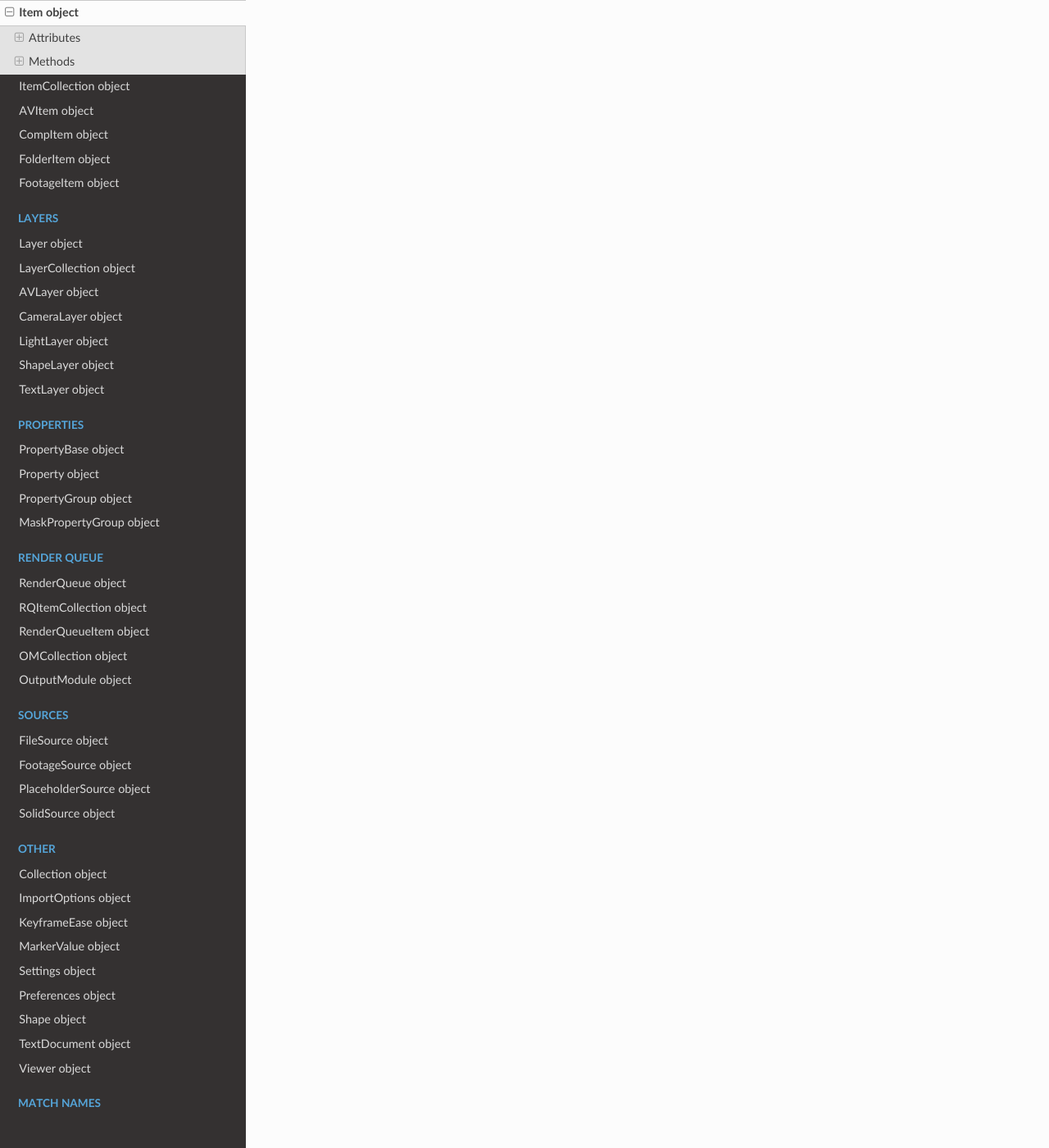
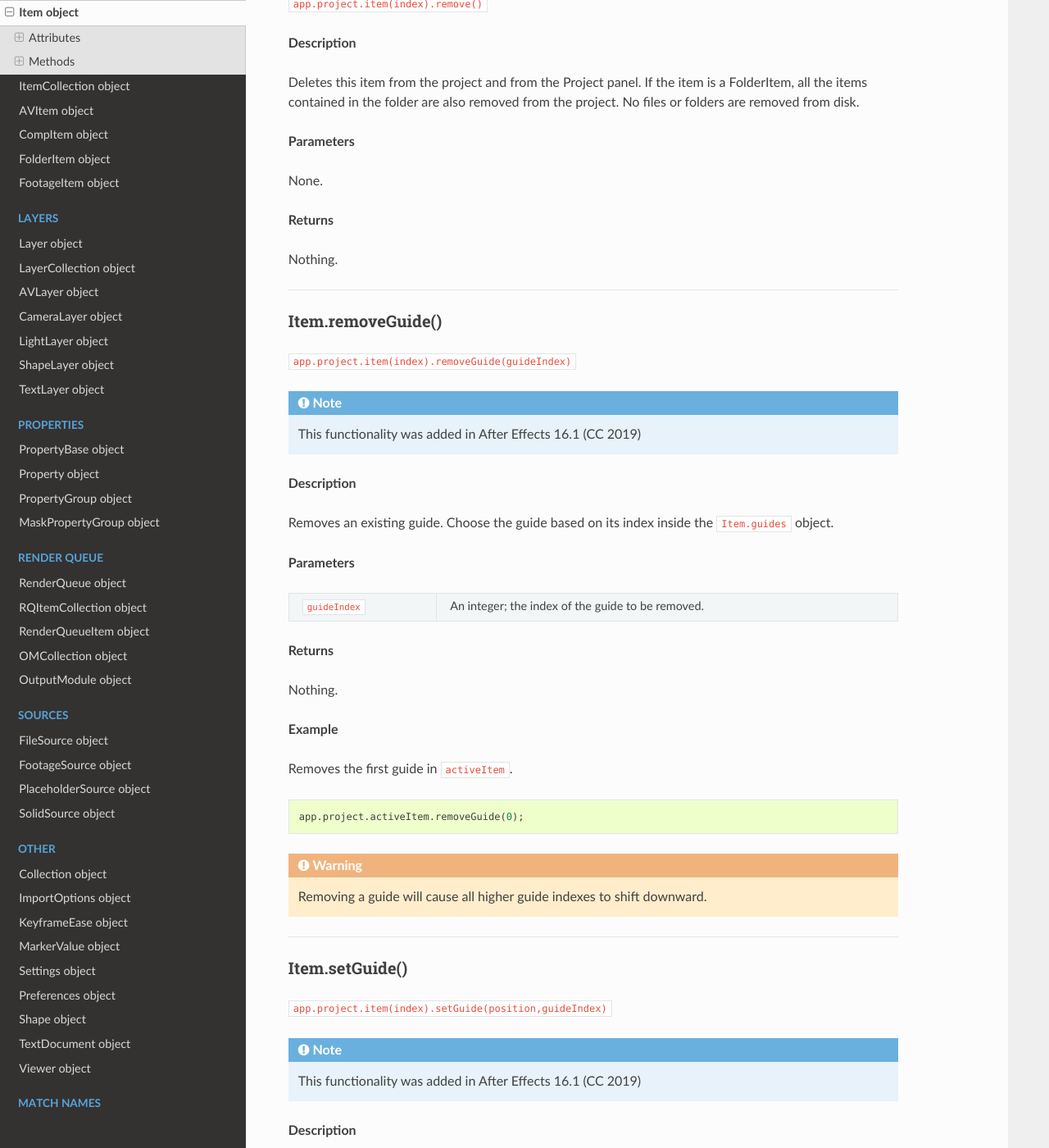
Before and after one commit to docsforadobe/after-effects-scripting-guide, a Sphinx documentation site: the page built from docs/items/item.rst, in a window 1280 px wide and 1400 px high, scrolled down 5067 px. Shown: the whole window at 82% size. Built offline with Sphinx 7.4.7 and the Read the Docs theme 2.0.0, drawn with Linux system fonts in a browser that asks for light colours; some of the changed text lies outside the part shown.

Commit message:
Moves `addGuide`, `removeGuide` and `setGuide` methods from AVItem into Item object

```diff
--- a/docs/introduction/changelog.rst
+++ b/docs/introduction/changelog.rst
@@ -43,9 +43,9 @@
 	- Added: :ref:`Viewer.guidesVisibility`
 	- Added: :ref:`Viewer.rulers`
 - Scripting access to add, remove, and set existing guides:
-	- Added: :ref:`AVItem.addGuide`
-	- Added: :ref:`AVItem.removeGuide`
-	- Added: :ref:`AVItem.setGuide`
+	- Added: :ref:`Item.addGuide`
+	- Added: :ref:`Item.removeGuide`
+	- Added: :ref:`Item.setGuide`
 - Scripting access to additional EGP property attributes:
 	- Added: :ref:`CompItem.motionGraphicsTemplateControllerCount`
 	- Added: :ref:`CompItem.getMotionGraphicsTemplateControllerName`
--- a/docs/items/item.rst
+++ b/docs/items/item.rst
@@ -206,6 +206,43 @@
 Methods
 =======
 
+.. _Item.addGuide:
+
+Item.addGuide()
+*********************************************
+
+``app.project.item(index).addGuide(orientationType, position)``
+
+.. note::
+   This functionality was added in After Effects 16.1 (CC 2019)
+
+**Description**
+
+Creates a new guide and adds it to the ``guides`` object of the Item.
+
+**Parameters**
+
+===================  ==============================================================
+``orientationType``  An integer; 0 for a horizontal guide, 1 for a vertical guide.
+                     Any other value defaults to horizontal.
+``position``         An integer; the X or Y coordinate position of the guide in
+                     pixels, depending on its ``orientationType``.
+===================  ==============================================================
+
+**Returns**
+
+Integer; the index of the newly-created guide.
+
+**Example**
+
+Adds a vertical guide at 500 pixels on the X axis to the ``activeItem`` of a project.
+
+::
+
+    app.project.activeItem.addGuide(1, 500);
+
+----
+
 .. _Item.remove:
 
 Item.remove()
@@ -224,3 +261,77 @@
 **Returns**
 
 Nothing.
+
+----
+
+.. _Item.removeGuide:
+
+Item.removeGuide()
+*********************************************
+
+``app.project.item(index).removeGuide(guideIndex)``
+
+.. note::
+   This functionality was added in After Effects 16.1 (CC 2019)
+
+**Description**
+
+Removes an existing guide. Choose the guide based on its index inside the ``Item.guides`` object.
+
+**Parameters**
+
+==============  ==============================================================
+``guideIndex``  An integer; the index of the guide to be removed.
+==============  ==============================================================
+
+**Returns**
+
+Nothing.
+
+**Example**
+
+Removes the first guide in ``activeItem``.
+
+::
+
+    app.project.activeItem.removeGuide(0);
+
+.. WARNING:: Removing a guide will cause all higher guide indexes to shift downward.
+
+----
+
+.. _Item.setGuide:
+
+Item.setGuide()
+*********************************************
+
+``app.project.item(index).setGuide(position,guideIndex)``
+
+.. note::
+   This functionality was added in After Effects 16.1 (CC 2019)
+
+**Description**
+
+Modifies the ``position`` of an existing guide. Choose the guide based on its ``guideIndex`` inside the ``Item.guides`` array.
+
+A guide's ``orientationType`` may not be changed after it is created.
+
+**Parameters**
+
+==============  ==============================================================
+``position``    An integer; the new X or Y coordinate position of the guide in
+                pixels, depending on its existing ``orientationType``.
+``guideIndex``  An integer; the index of the guide to be modified.
+==============  ==============================================================
+
+**Returns**
+
+Nothing.
+
+**Example**
+
+Changes the position of the first guide in ``activeItem`` to 1200 pixels.
+
+::
+
+    app.project.activeItem.setGuide(1200, 0);
```
Also changed, not shown: docs/items/avitem.rst (+0 -111 lines).
